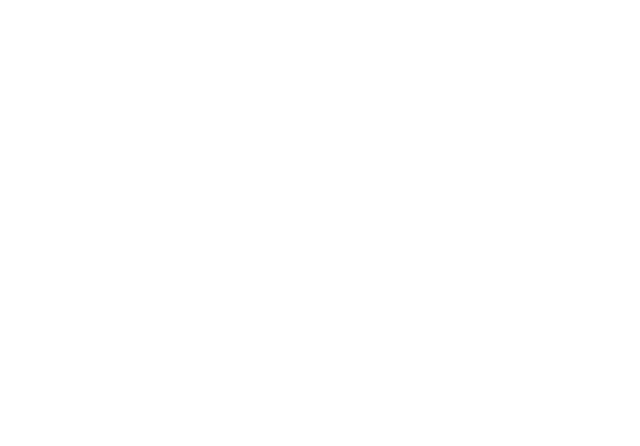
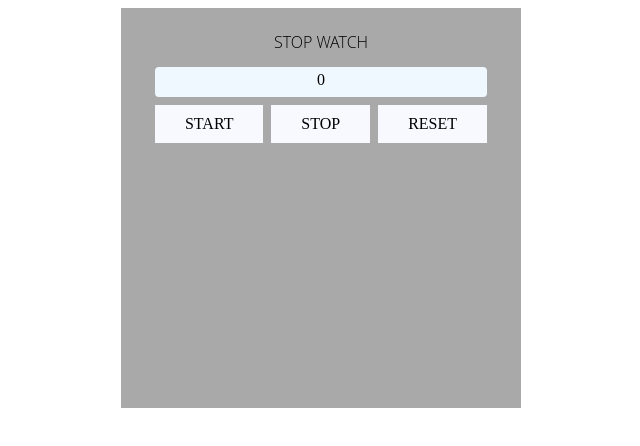
Before and after one commit to dilipwije/stop-watch, a plain HTML site: page index.html in a window 1280 px wide. Shown: the whole page, without its empty margins (319-959 px from the left). Drawn offline with Linux system fonts and the light colour scheme.

Commit message:
Done function and html with css

```diff
--- a/index.html
+++ b/index.html
@@ -1,13 +1,34 @@
 <!DOCTYPE html>
 <html lang="en">
+
 <head>
     <meta charset="UTF-8">
     <meta name="viewport" content="width=device-width, initial-scale=1.0">
     <meta http-equiv="X-UA-Compatible" content="ie=edge">
     <title>Stop Watch</title>
+    <link rel="stylesheet" href="main.css">
+</head>
+
+<body>
+    <div class="watch">
+        <h2 class="title">
+            stop watch
+        </h2>
+
+        <!--Display section-->
+        <div class="display"></div>
+
+
+        <!--Button Section-->
+        <section class="button-section">
+            <div class="button start" onclick="finalTimeCal.startWatch()">start</div>
+            <div class="button stop" onclick="finalTimeCal.stopWatch()">stop</div>
+            <div class="button reset" onclick="finalTimeCal.resetWatch()">reset</div>
+        </section>
+    </div>
+
     <script src="main.js"></script>
-</head>
-<body>
 
 </body>
+
 </html>
--- a/main.css
+++ b/main.css
@@ -0,0 +1,47 @@
+*{
+    box-sizing: border-box;
+}
+
+/*Style title section*/
+
+h2.title{
+    font-family: 'Open Sans', 'Helvetica Neue', sans-serif;
+    font-size: 16px;
+    text-align: center;
+    text-transform: uppercase;
+    font-weight: 300;
+}
+.watch{
+    background-color: darkgrey;
+    width: 400px;
+    height: 400px;
+    margin: 0 auto;
+    padding: 10px 30px;
+}
+
+/*Style display section*/
+
+.display{
+    height: 30px;
+    border-radius: 4px;
+    text-align: center;
+    padding: 4px;
+    background-color: aliceblue;
+    margin: 4px;
+}
+
+/*Style button section*/
+
+section.button-section{
+    display: flex;
+}
+
+section.button-section .button{
+    flex-grow: 1;
+    background-color: ghostwhite;
+    text-align: center;
+    text-transform: uppercase;
+    margin: 4px;
+    padding: 10px;
+
+}
--- a/main.js
+++ b/main.js
@@ -0,0 +1,83 @@
+const Stopwatch = function () {
+
+    let startTime, stopTime, watchRunning, timeDuration;
+
+    // Define the stop watch stop function
+    this.stopWatch = function () {
+
+        if (!watchRunning) {
+            document.querySelector(".display").innerHTML = "Watch has been stoped...";
+        } else {
+            watchRunning = false;
+            stopTime = new Date();
+            //  document.querySelector(".display").innerHTML = stopTime;
+            // Calculate the time duration between start and stop
+            timeDuration = (stopTime.getTime() - startTime.getTime()) / 1000;
+
+            stopTimeHour = stopTime.getHours();
+            stopTimeMinutes = stopTime.getMinutes();
+            stopTimeSeconds = stopTime.getSeconds();
+            stopTimeMilliseconds = stopTime.getMilliseconds();
+
+            document.querySelector(".display").innerHTML = 'Stope Time : '+stopTimeHour + ':' + stopTimeMinutes + ':' +
+            stopTimeSeconds + ':' + stopTimeMilliseconds + ' Time Duration : ' + timeDuration;
+
+        };
+    };
+
+
+    Object.defineProperty(this, 'timeDuration', {
+
+        get: function () {
+
+            return timeDuration;
+
+        },
+        set: function (timeDuration) {
+            document.querySelector(".display").innerHTML = timeDuration;
+        }
+    });
+
+
+    // Define the stop watch start function
+    this.startWatch = function () {
+
+        if (watchRunning) {
+
+            document.querySelector(".display").innerHTML = "Watch is already working...";
+
+        } else {
+            watchRunning = true;
+            startTime = new Date();
+            startTimeHour = startTime.getHours();
+            startTimeMinutes = startTime.getMinutes();
+            startTimeSeconds = startTime.getSeconds();
+            startTimeMilliseconds = startTime.getMilliseconds();
+
+            document.querySelector(".display").innerHTML = 'Start Time : ' + startTimeHour + ':' + startTimeMinutes + ':'
+            + startTimeSeconds + ':' + startTimeMilliseconds;
+            //  document.querySelector(".display").innerHTML = startTime.getTime();
+
+
+        };
+    };
+
+
+
+    // Reset function
+
+    this.resetWatch = function () {
+        startTime = null;
+        stopTime = null;
+        watchRunning = null;
+        timeDuration = 0;
+
+        document.querySelector(".display").innerHTML = "Reset the Watch!";
+
+    };
+
+
+
+}
+const finalTimeCal = new Stopwatch();
+finalTimeCal.timeDuration = 0;
```
